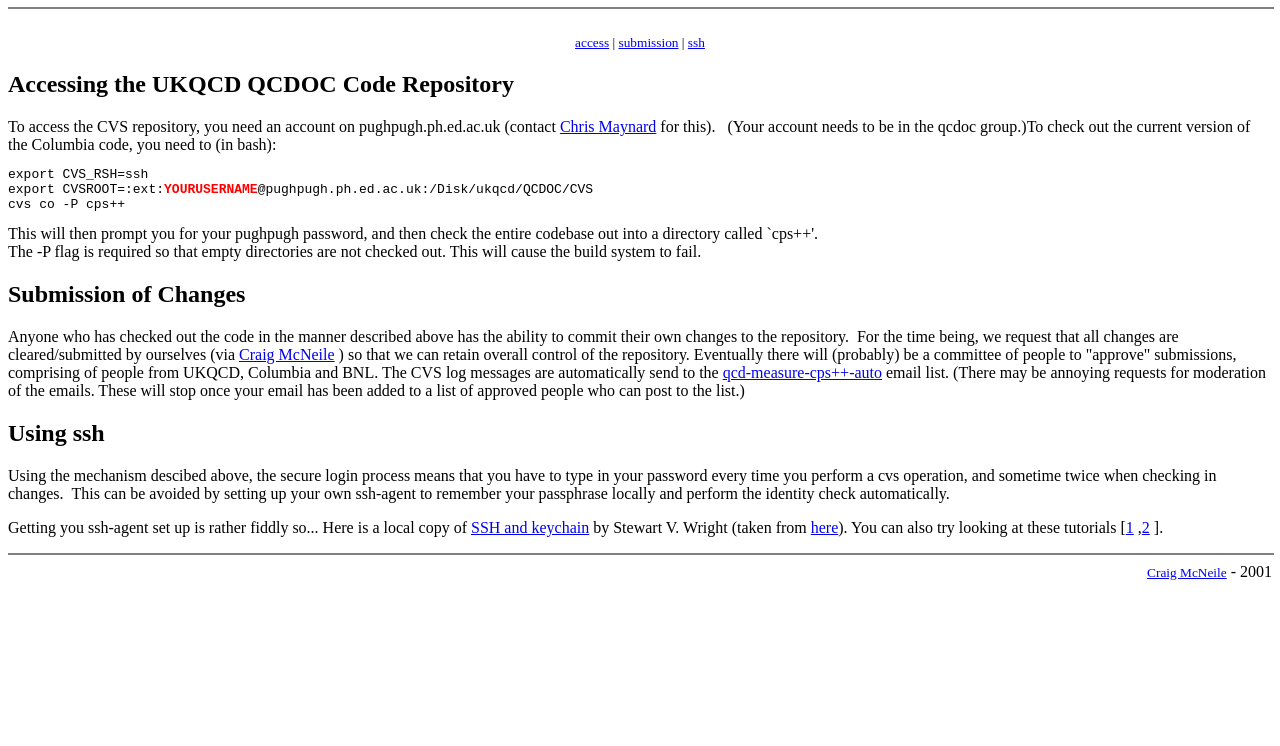
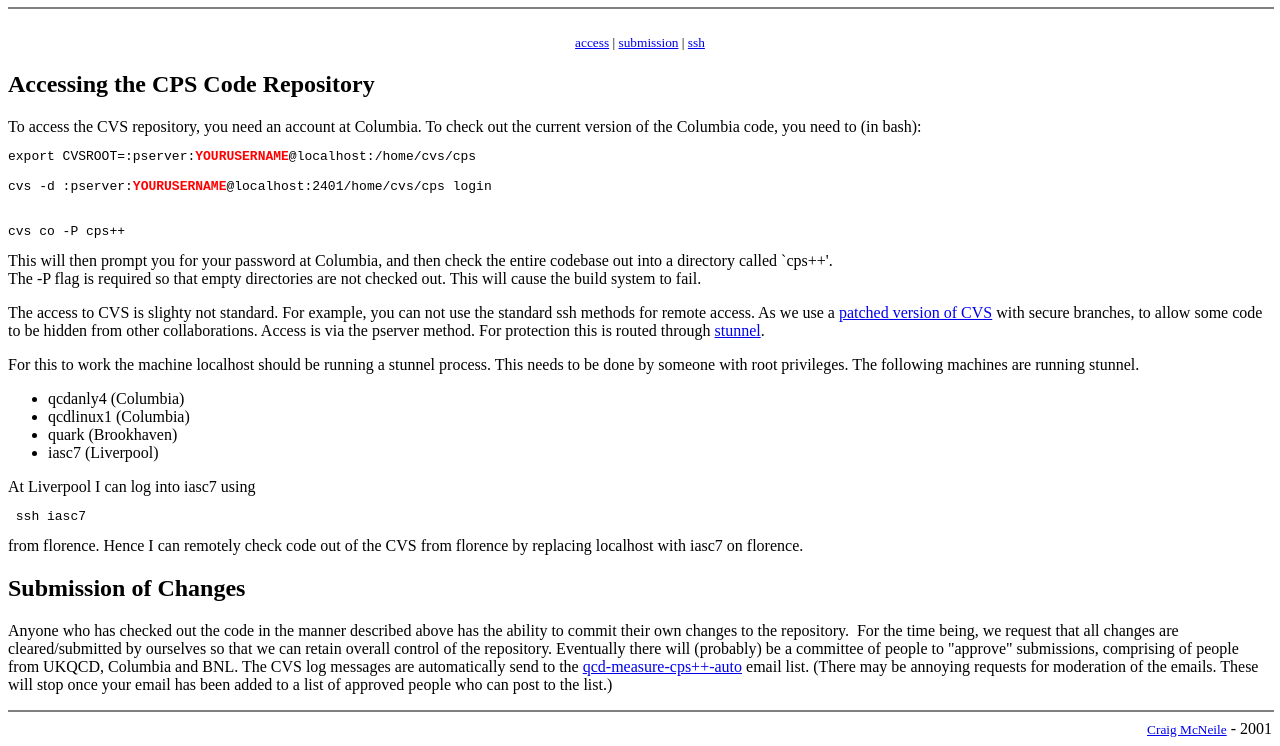
Before and after one commit to RBC-UKQCD/CPS_public, a plain HTML site: page cps_pp/doc/cvsaccess.html in a window 1280 px wide. Shown: the part 85-831 px from the top of the page. Before the commit the page ends 800 px from the top, so only its background shows below. Drawn offline with Linux system fonts and the light colour scheme.

Commit message:
I have updated the document to reflect the fact that the repository is at Columbia.
git-svn-id: file:///home/chulwoo/CPS/repo/CVS2SVN/cps/trunk@496 fb734a29-28db-4bc5-88a3-3cb5ee595545

```diff
--- a/cps_pp/doc/cvsaccess.html
+++ b/cps_pp/doc/cvsaccess.html
@@ -34,25 +34,58 @@
  </div>
 
 <h2><a name="Accessing_the_UKQCD_QCDOC_Code"></a>
- Accessing the UKQCD QCDOC Code Repository</h2>
-     To access the CVS repository, you need an account on pughpugh.ph.ed.ac.uk
-  (contact <a href="cmaynard@ph.ed.ac.uk">Chris Maynard</a>
-     for this). &nbsp; (Your account needs to be in the qcdoc group.)To check out the current version of the Columbia code,
+ Accessing the CPS Code Repository</h2>
+     To access the CVS repository, you need an account at Columbia.
+To check out the current version of the Columbia code,
   you need to (in bash):<br>
 
-<pre wrap="">export CVS_RSH=ssh<br><span class="moz-txt-citetags"></span>export CVSROOT=:ext:<font color="#ff0000"><b>YOURUSERNAME</b></font>@pughpugh.ph.ed.ac.uk:/Disk/ukqcd/QCDOC/CVS <br><span class="moz-txt-citetags"></span>cvs co -P cps++</pre>
-    This will then prompt you for your pughpugh password, and then check the
+<pre wrap=""><span class="moz-txt-citetags"></span>export CVSROOT=:pserver:<font color="#ff0000"><b>YOURUSERNAME</b></font>@localhost:/home/cvs/cps <br><span class="moz-txt-citetags"></span>
+cvs -d :pserver:<font color="#ff0000"><b>YOURUSERNAME</b></font>@localhost:2401/home/cvs/cps login
+<br>
+cvs co -P cps++
+</pre>
+    This will then prompt you for your password at Columbia,
+and then check the
 entire  codebase out into a directory called `cps++'.<br>
 The -P flag is required so that empty directories are not
 checked out. This will cause the build system to fail.
 
+<p>
+The access to CVS is slighty not standard. For example,
+you can not use the standard ssh methods for remote access. As we
+use a
+<a href="http://cvsacl.sourceforge.net/">patched version of CVS</a>
+ with secure branches,
+to allow some code to be hidden from other collaborations.
+Access is via the pserver method. For protection this is
+routed through <a href="http://www.stunnel.org/">stunnel</a>.
+<p>
+For this to work the machine localhost should be running
+a stunnel process. This needs to be done by someone
+with root privileges. The following machines are running stunnel.
+
+<ul>
+<li>  qcdanly4    (Columbia)
+<li>  qcdlinux1   (Columbia)
+<li>  quark       (Brookhaven)
+<li>  iasc7       (Liverpool)
+</ul>
+
+At Liverpool I can log into iasc7 using
+<pre> ssh iasc7 </pre>
+from florence. Hence I can remotely check code
+out of the CVS from florence by replacing localhost
+with iasc7 on florence.
+
+
+
 <h2><a name="Submission_of_Changes"></a>
- Submission of Changes</h2>
+
+Submission of Changes</h2>
    Anyone who has checked out the code in the manner described above has
 the  ability to commit their own changes to the repository. &nbsp;For the
 time  being, we request that all changes are cleared/submitted by ourselves
-(via  <a href="mailto:mcneile@amtp.liv.ac.uk">Craig McNeile</a>
-   ) so that we can retain overall control of the repository.
+so that we can retain overall control of the repository.
 Eventually there will (probably) be a committee of people to "approve"
 submissions, comprising of people
 from UKQCD, Columbia and BNL. The CVS log messages are
@@ -61,22 +94,7 @@ automatically send to the
 of the emails. These will stop once your email has been added to a list
 of approved people who can post to the list.)
 
-<h2><a name="Using_ssh"></a>
- Using ssh</h2>
-<p>
- Using the mechanism descibed above, the secure login process means that
-you have to type in your password every time you perform a cvs operation,
-and sometime twice when checking in changes. &nbsp;This can be avoided by
-setting up your own ssh-agent to remember your passphrase locally and perform
-the identity check automatically.
-</p>
-<p>
-Getting you ssh-agent set up is rather fiddly so...
-Here is a local copy of <a href="keychain.html">SSH and keychain</a> by Stewart
-V. Wright (taken from <a
-href="http://www.liv.ac.uk/~svwright/security/keychain.html">here</a>).  You
-can also try looking at these tutorials [<a href="http://www.deadman.org/ssh-tut.html">1</a>
- ,<a href="http://mah.everybody.org/docs/ssh">2</a> ].
+
 </p>
         <hr width="100%" size="2" align="Left" noshade="">
         <div align="Right"><a href="mailto:mcneile@amtp.liv.ac.uk"><small>Craig
```
